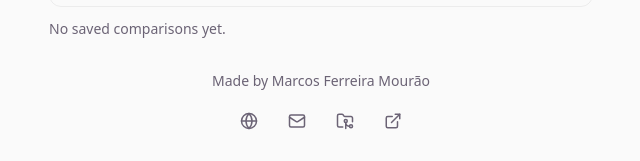
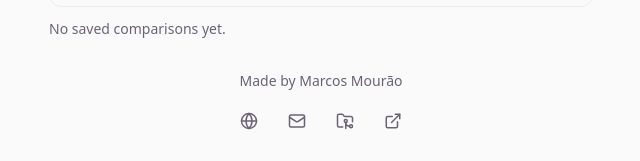
Before and after one commit to devmourao/prices, a React (Vite) app: page / in a window 1280 px wide. Shown: the part 1224-1385 px from the top of the page, without its empty margins (319-959 px from the left). Built offline with nearby package versions, Linux system fonts and the light colour scheme.

Commit message:
feat(contact): display author as Marcos Mourao

```diff
--- a/src/app/contact.ts
+++ b/src/app/contact.ts
@@ -5,7 +5,7 @@
  * its own public copy.
  */
 export const CONTACT = {
-  name: 'Marcos Ferreira Mourão',
+  name: 'Marcos Mourão',
   siteUrl: 'https://dev.mourao.info',
   email: 'dev@mourao.info',
   githubUrl: 'https://github.com/devmourao',
```
